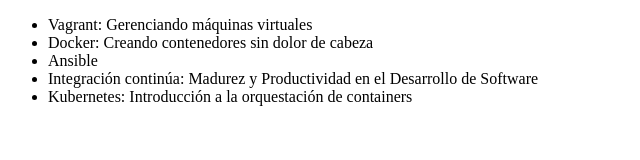
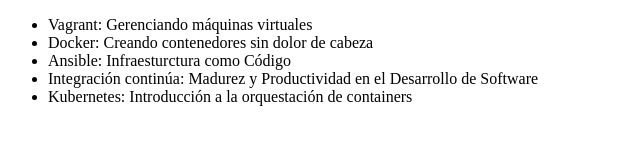
Before and after one commit to edgarmel/alura-git, a plain HTML site: page index.html in a window 1280 px wide. Shown: the whole page, without its empty margins (0-640 px from the left). Drawn offline with Linux system fonts and the light colour scheme.

Commit message:
Modificando el nombre del curso Ansible

```diff
--- a/index.html
+++ b/index.html
@@ -9,7 +9,7 @@
     <ul>
         <li> Vagrant: Gerenciando máquinas virtuales </li>
         <li> Docker: Creando contenedores sin dolor de cabeza </li>
-        <li> Ansible </li>
+        <li> Ansible: Infraesturctura como Código </li>
         <li> Integración continúa: Madurez y Productividad en el Desarrollo de Software </li>
         <li> Kubernetes: Introducción a la orquestación de containers </li>
     </ul>
```
